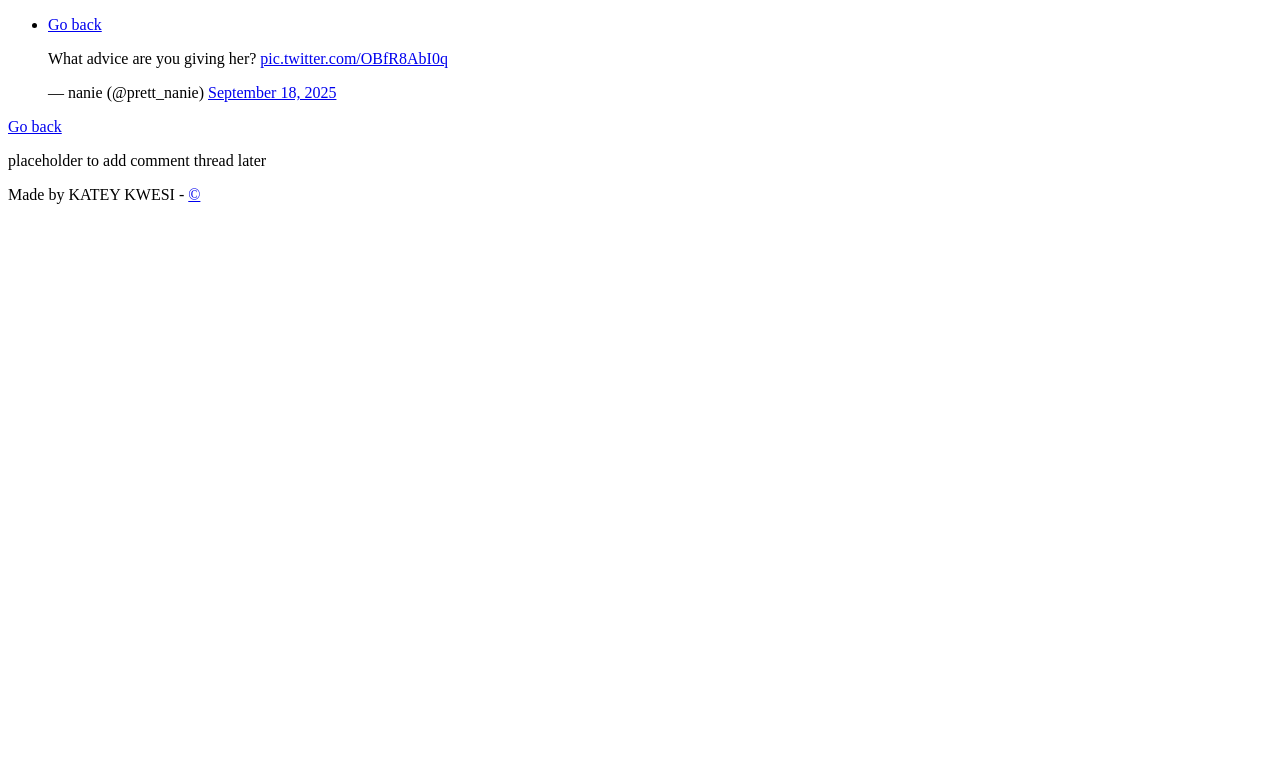
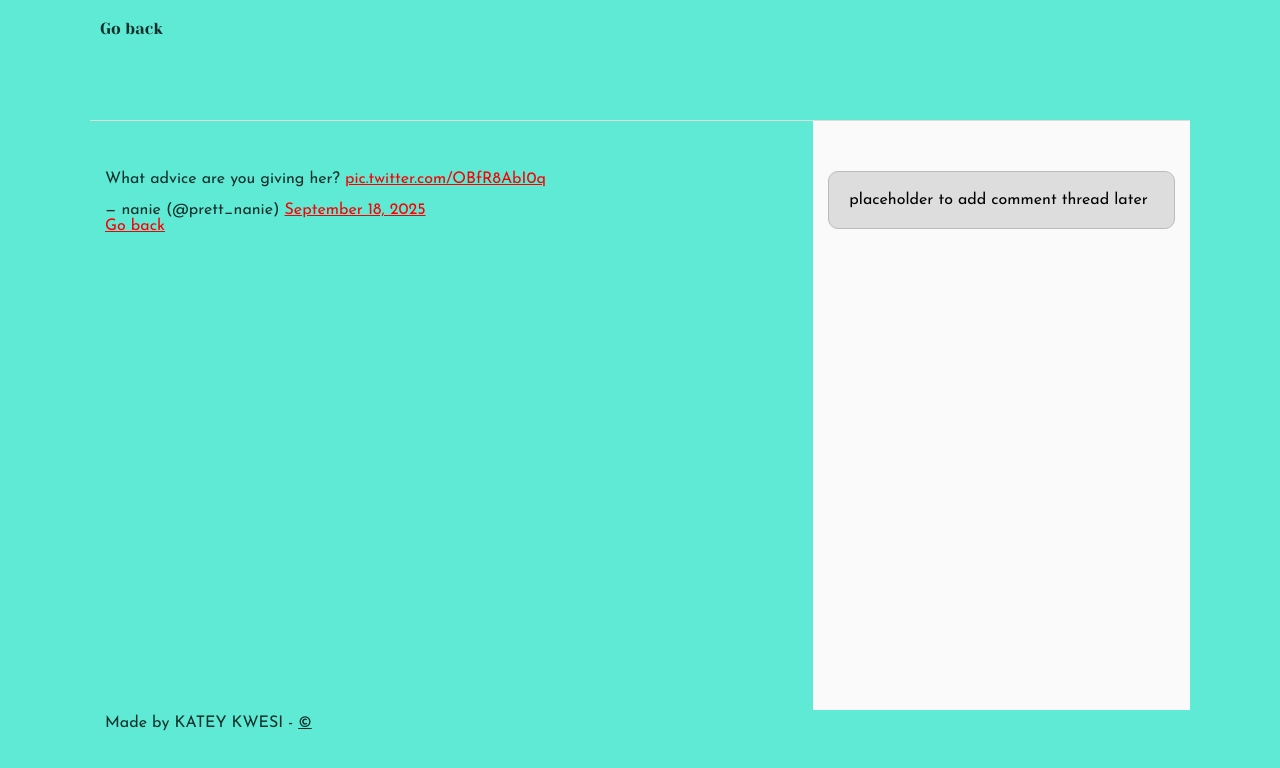
Before and after one commit to KateyKwesi/alx_html_css, a plain HTML site: page css_basic/tweets.html in a window 1280 px wide. Drawn offline with Linux system fonts and the light colour scheme.

Commit message:
Initial commit

```diff
--- a/css_basic/base.css
+++ b/css_basic/base.css
@@ -0,0 +1,312 @@
+/* Importing webfonts */
+/* (If you're learning CSS, you should disregard that) */
+
+@import url(https://fonts.googleapis.com/css?family=Yeseva+One);
+@import url(https://fonts.googleapis.com/css?family=Josefin+Sans:400,700,700italic,400italic);
+
+
+/* CSS reset rules */
+
+html,
+body {
+    height: 100%;
+    min-height: 100%;
+}
+
+html,
+body,
+div,
+span,
+applet,
+object,
+iframe,
+h1,
+h2,
+h3,
+h4,
+h5,
+h6,
+p,
+blockquote,
+pre,
+a,
+abbr,
+acronym,
+address,
+big,
+cite,
+code,
+del,
+dfn,
+img,
+ins,
+kbd,
+q,
+s,
+samp,
+small,
+strike,
+sub,
+sup,
+tt,
+var,
+b,
+u,
+i,
+center,
+dl,
+dt,
+dd,
+fieldset,
+form,
+label,
+legend,
+table,
+caption,
+tbody,
+tfoot,
+thead,
+tr,
+th,
+td,
+article,
+aside,
+canvas,
+details,
+embed,
+figure,
+figcaption,
+footer,
+header,
+hgroup,
+menu,
+nav,
+output,
+ruby,
+section,
+summary,
+time,
+mark,
+audio,
+video {
+    margin: 0;
+    padding: 0;
+    border: 0;
+    font-size: 100%;
+    font: inherit;
+    vertical-align: baseline;
+}
+
+/* HTML5 display-role reset for older browsers */
+article,
+aside,
+details,
+figcaption,
+figure,
+footer,
+header,
+hgroup,
+menu,
+nav,
+section {
+    display: block;
+}
+
+body {
+    line-height: 1;
+}
+
+blockquote,
+q {
+    quotes: none;
+}
+
+blockquote:before,
+blockquote:after,
+q:before,
+q:after {
+    content: '';
+    content: none;
+}
+
+table {
+    border-collapse: collapse;
+    border-spacing: 0;
+}
+
+
+/* Fonts and colors */
+
+body {
+    font-family: 'Josefin Sans', serif;
+    color: rgba(0, 0, 0, 0.8);
+}
+
+h1,
+h2,
+h3,
+h4,
+h5,
+h6,
+header {
+    font-family: 'Yeseva One', sans-serif;
+}
+
+article {}
+
+header {
+    border-bottom: 1px solid rgb(221, 221, 221);
+    transition: border-bottom-color 1s ease;
+}
+
+header a {
+    color: rgba(0, 0, 0, 0.8);
+}
+
+aside {
+    background: #FAFAFA;
+}
+
+aside p {
+    border: 1px solid #bbb;
+    background: #ddd;
+    color: black;
+}
+
+footer a {
+    color: rgba(0, 0, 0, 0.8);
+}
+
+a {
+    color: #F80002;
+}
+
+
+/* Positioning and margins */
+
+@media (min-width: 1100px) {
+    body {
+        width: 1100px;
+        margin: 0 auto;
+    }
+}
+
+article {
+    padding: 50px 15px;
+}
+
+article>*:first-child {
+    margin-top: 0;
+}
+
+aside {
+    padding: 50px 15px;
+}
+
+header .right {
+    float: right;
+    margin: 0 10px 15px;
+}
+
+
+/* Header */
+header {
+    padding: 20px 0;
+    height: 80px;
+}
+
+header ul {
+    list-style: none;
+    margin: 0;
+    padding: 0;
+}
+
+header li {
+    display: inline;
+    vertical-align: middle;
+}
+
+header li:first-child {
+    margin: 0;
+}
+
+header li a {
+    margin: 0 10px;
+}
+
+header li.logo {
+    font-size: 36px;
+}
+
+header a {
+    text-decoration: none;
+}
+
+
+/* Aside */
+
+aside p {
+    border-radius: 10px;
+    padding: 20px 20px;
+}
+
+
+/* Footer */
+
+footer {
+    padding: 5px 15px;
+    height: 80px;
+}
+
+
+/* Text styles and margins */
+
+p {
+    margin-bottom: 15px;
+}
+
+h1 {
+    font-size: 36px;
+    margin: 40px 0 20px;
+}
+
+h2 {
+    font-size: 32px;
+    margin: 30px 0 15px;
+}
+
+h3 {
+    font-size: 28px;
+    margin: 25px 0 10px;
+}
+
+h4 {
+    font-size: 20px;
+    font-weight: bold;
+    margin: 20px 0 10px;
+}
+
+h5 {
+    font-size: 18px;
+    font-weight: bold;
+    margin: 15px 0 10px;
+}
+
+h6 {
+    font-weight: bold;
+    margin: 5px 0;
+}
+
+@media (max-width: 800px) {
+    body.works_on_smartphone {
+        display: block;
+    }
+
+    body.works_on_smartphone main {
+        display: block;
+    }
+
+    header .right {
+        float: none;
+    }
+}
--- a/css_basic/styles.css
+++ b/css_basic/styles.css
@@ -0,0 +1,21 @@
+body{
+    display: flex;
+    flex-direction: column;
+    background-color: #5eead4;
+}
+
+main{
+    display: flex;
+    flex-direction: row;
+    flex: auto;
+}
+article{
+    flex: 2;
+}
+aside{
+    flex: 1;
+
+}
+article,main{
+    overflow-y: auto;
+}
```
Also changed, not shown: css_basic/index.html (+1 -1 lines).
